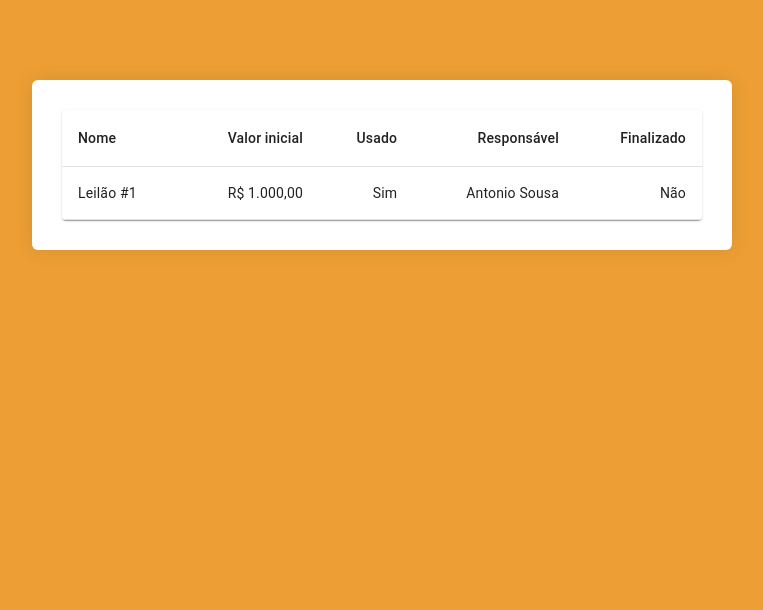
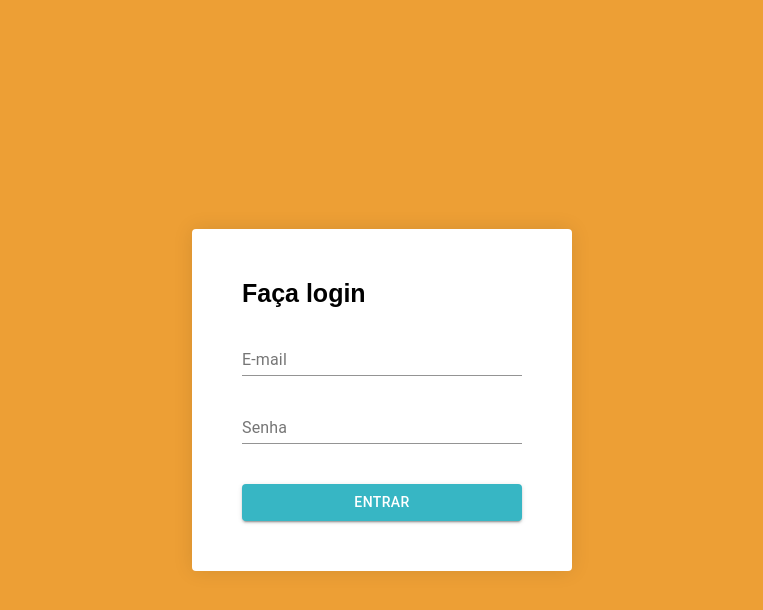
Before and after one commit to developerantoniosousa/leilao-frontend, a React (Create React App) app: page / in a window 1280 px wide. Shown: the top 610 px of the page, without its empty margins (258-1021 px from the left). Built offline with nearby package versions, Linux system fonts and the light colour scheme.

Commit message:
feat: authentication

```diff
--- a/src/App.js
+++ b/src/App.js
@@ -1,9 +1,27 @@
-import React from 'react';
+import React, { useEffect, useState } from 'react';
 
 import Routes from './routes';
+import Login from './pages/Login';
 
 function App() {
-  return <Routes />;
+  const [userChecked, setUserChecked] = useState(false);
+  const [userLogged, setUserLogged] = useState(false);
+
+  useEffect(() => {
+    const token = localStorage.getItem('@leilao:token');
+    if (token) {
+      setUserLogged(true);
+    }
+    setUserChecked(true);
+  }, []);
+
+  function reloadApp() {
+    window.location.reload();
+  }
+
+  if (!userChecked) return null;
+
+  return userLogged ? <Routes /> : <Login reloadApp={reloadApp} />
 }
 
 export default App;
--- a/src/pages/Login/Login.js
+++ b/src/pages/Login/Login.js
@@ -1,21 +1,43 @@
-import React from 'react';
+import React, { useState } from 'react';
 import Button from '@material-ui/core/Button';
 import TextField from '@material-ui/core/TextField';
+import { toast } from 'react-toastify';
 
+import api from '../../services/api';
 import { Container, Form } from './styles';
 
-function Login() {
-  const handleSubmit = (event) => {
+function Login({ reloadApp }) {
+  const [email, setEmail] = useState('');
+  const [password, setPassword] = useState('');
+
+  const handleSubmit = async (event) => {
     event.preventDefault();
+    try {
+      const response = await api.post('sessions', { email, password });
+      localStorage.setItem('@leilao:token', response.data.token);
+      reloadApp();
+    } catch {
+      toast.error('Verifique seus dados e tente novamente');
+    }
   };
 
   return (
     <Container center>
       <Form onSubmit={handleSubmit}>
         <h1>Faça login</h1>
-        <TextField type="email" label="E-mail" size="small" />
-        <TextField type="password" label="Senha" />
-        <Button variant="contained" color="secondary">
+        <TextField
+          type="email"
+          label="E-mail"
+          value={email}
+          onChange={event => setEmail(event.target.value)}
+        />
+        <TextField
+          type="password"
+          label="Senha"
+          value={password}
+          onChange={event => setPassword(event.target.value)}
+        />
+        <Button type="submit" variant="contained" color="secondary">
           Entrar
         </Button>
       </Form>
```
